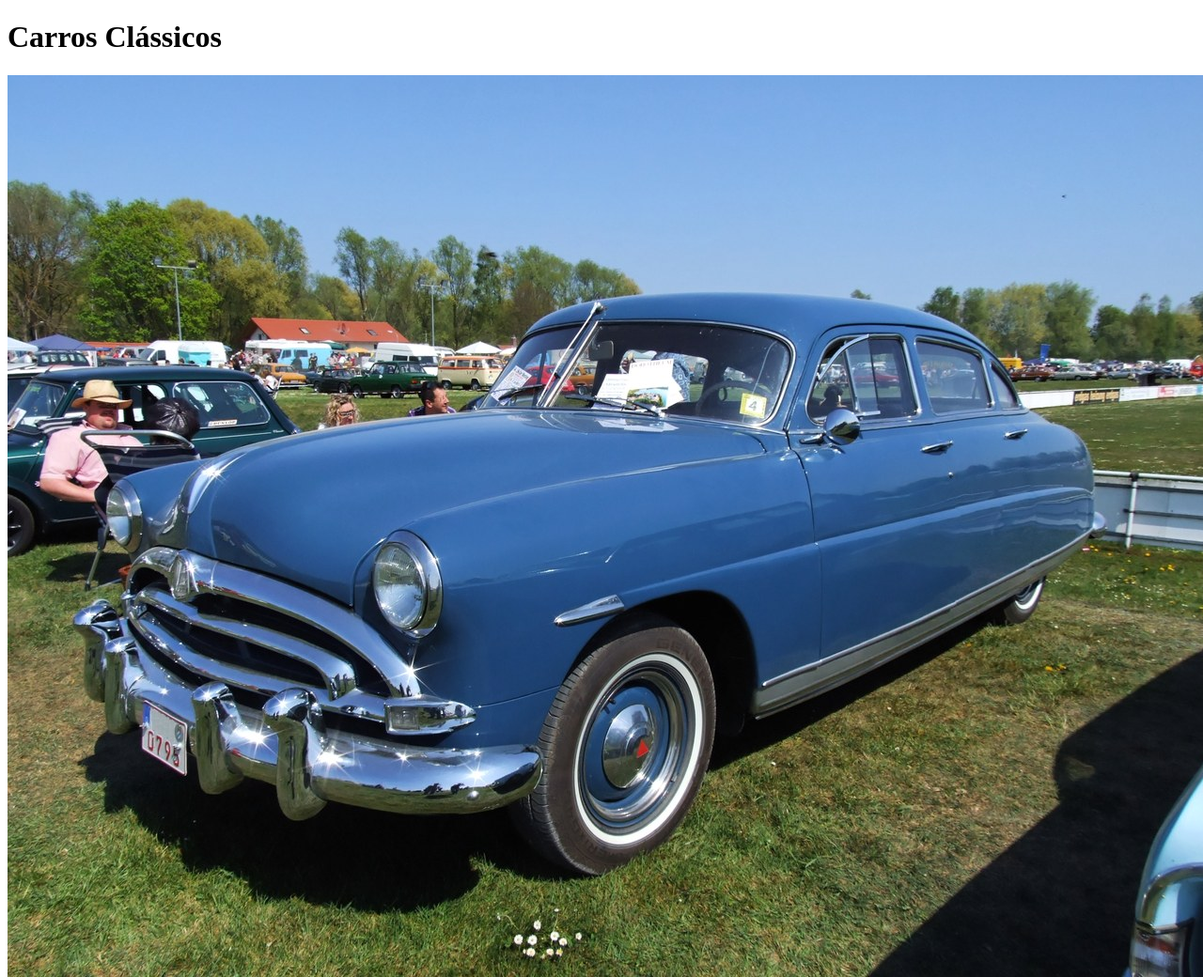
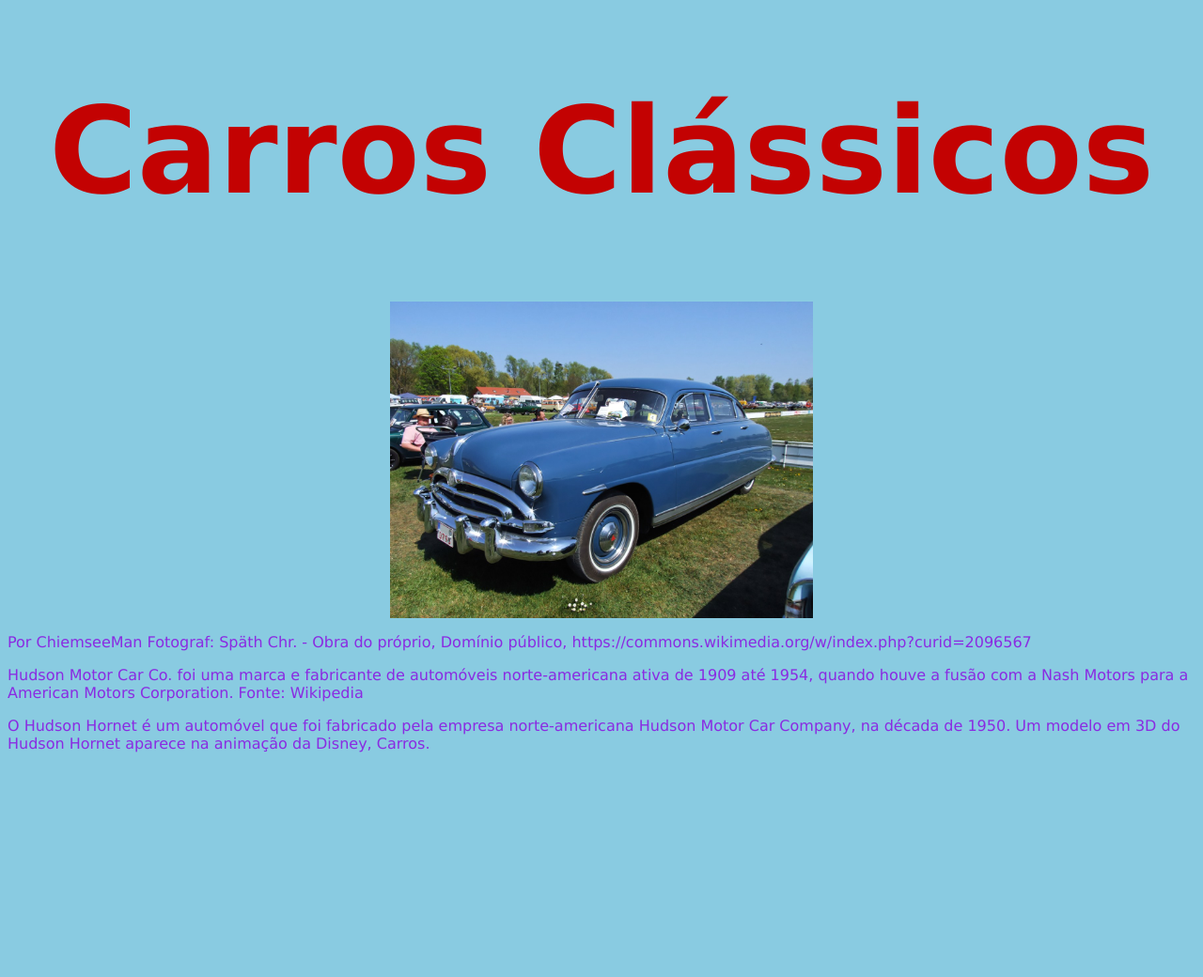
Before and after one commit to mrmssg/meu_primeiro_site, a plain HTML site: page index.html in a window 1280 px wide. Shown: the top 1040 px of the page at 94% size. After the commit the page ends 817 px from the top, so only its background shows below. Drawn offline with Linux system fonts and the light colour scheme.

Commit message:
criado style.css

```diff
--- a/index.html
+++ b/index.html
@@ -4,6 +4,7 @@
     <meta charset="UTF-8">
     <meta name="viewport" content="width=device-width, initial-scale=1.0">
     <title>Meu Primeiro Site</title>
+    <link rel="stylesheet" href="/style.css">
 </head>
 <body>
     <h1>Carros Clássicos</h1>
--- /dev/null
+++ b/style.css
@@ -0,0 +1,24 @@
+body{
+    background-color: rgb(137, 203, 225);
+    font-family: Verdana, Geneva, Tahoma, sans-serif;
+    font-size: medium;
+    color: blueviolet;
+}
+
+h1{
+    color: rgb(195, 2, 2);
+    font-size: 8rem;
+    text-align: center;
+    text-shadow: 25ch;
+}
+
+img{
+    width: 450px;
+    margin: auto;
+    display: block;
+}
+
+.legenda {
+    text-align: center;
+   font-size: xx-small;
+}
```
